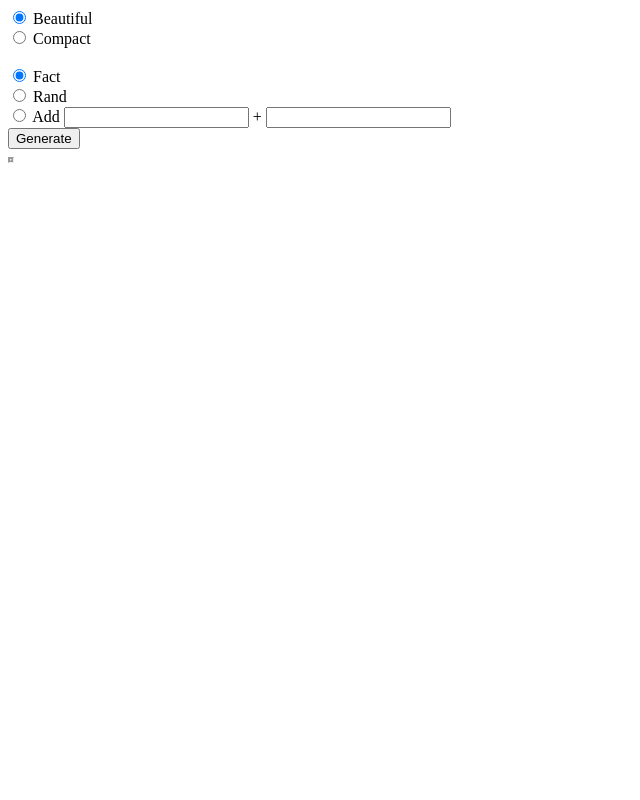
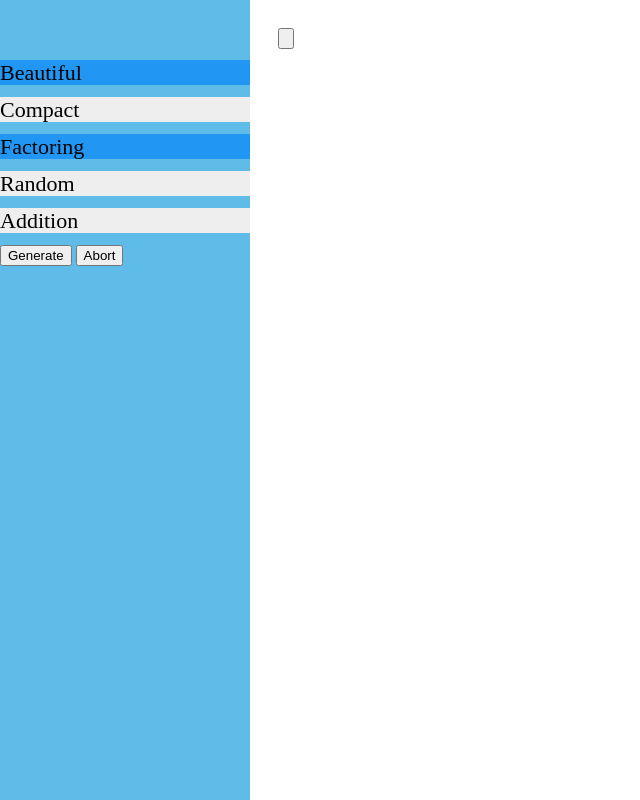
Before and after one commit to corrodedHash/satoku, a plain HTML site: page index.html in a window 1280 px wide. Shown: the whole page, without its empty margins (0-640 px from the left). Drawn offline with Linux system fonts and the light colour scheme.

Commit message:
Worked on layout

```diff
--- a/index.css
+++ b/index.css
@@ -2,3 +2,90 @@
   border: groove;
   display: inline-block;
 }
+#puzzleBox:empty {
+  display: none;
+}
+
+/* The side navigation menu */
+#puzzleSelector{
+    height: 100%; /* 100% Full-height */
+    width: 0; /* 0 width - change this with JavaScript */
+    position: fixed; /* Stay in place */
+    z-index: 1; /* Stay on top */
+    top: 0; /* Stay at the top */
+    left: 0;
+    background-color: #5FBCE8; /* Black*/
+    overflow-x: hidden; /* Disable horizontal scroll */
+    padding-top: 60px; /* Place content 60px from the top */
+    transition: 0.5s; /* 0.5 second transition effect to slide in the sidenav */
+}
+
+/* Style page content - use this if you want to push the page content to the right when you open the side navigation */
+#main {
+    transition: margin-left .5s;
+    padding: 20px;
+}
+
+/* On smaller screens, where height is less than 450px, change the style of the sidenav (less padding and a smaller font size) */
+@media screen and (max-height: 450px) {
+    .puzzleSelector {padding-top: 15px;}
+}
+
+/* Customize the label (the container) */
+.fancyRadio {
+  display: flex;
+  height: 25px;
+  width: 100%;
+  position: relative;
+  padding-left: 35px;
+  margin-bottom: 12px;
+  cursor: pointer;
+  font-size: 22px;
+  -webkit-user-select: none;
+  -moz-user-select: none;
+  -ms-user-select: none;
+  user-select: none;
+}
+
+/* Hide the browser's default radio button */
+.fancyRadio input[type="radio"] {
+  position: absolute;
+  opacity: 0;
+}
+
+/* Create a custom radio button */
+.checkmark {
+  position: absolute;
+  top: 0;
+  left: 0;
+  height: 25px;
+  width: 100%;
+  background-color: #eee;
+}
+
+/* On mouse-over, add a grey background color */
+.fancyRadio:hover input[type="radio"] ~ .checkmark {
+  background-color: #ccc;
+}
+
+/* When the radio button is checked, add a blue background */
+.fancyRadio input[type="radio"]:checked ~ .checkmark {
+  background-color: #2196F3;
+}
+
+/*
+.fancyRadio input[type="radio"] ~ .checkmark:after {
+  top: 9px;
+  left: 9px;
+  width: 8px;
+  height: 8px;
+  background: white;
+  content: "";
+  position: absolute;
+  display: none;
+}
+
+.fancyRadio input[type="radio"]:checked ~ .checkmark:after {
+  display: block;
+}
+*/
--- a/index.html
+++ b/index.html
@@ -1,20 +1,28 @@
 <!DOCTYPE html>
-<html>
+<html lang="en">
   <head>
+    <title>Satoku</title>
     <meta http-equiv="Content-Type" content="text/html; charset=utf-8">
     <link rel="stylesheet" href="beauty.css" />
     <link rel="stylesheet" href="compact.css" />
     <link rel="stylesheet" href="index.css" />
 
-    <script src="3sat.js" charset="utf-8" type="text/javascript">
-    </script>
-    <script src="gameHandler.js" charset="utf-8" type="text/javascript">
-    </script>
-    <script src="beauty.js" charset="utf-8" type="text/javascript">
-    </script>
-    <script src="compact.js" charset="utf-8" type="text/javascript">
-    </script>
+    <script src="3sat.js"></script>
+    <script src="gameHandler.js"></script>
+    <script src="beauty.js"></script>
+    <script src="compact.js"></script>
     <script>
+      /* Set the width of the side navigation to 250px and the left margin of the page content to 250px */
+      function openNav() {
+        document.getElementById("puzzleSelector").style.width = "250px";
+        document.getElementById("main").style.marginLeft = "250px";
+      }
+
+/* Set the width of the side navigation to 0 and the left margin of the page content to 0 */
+function closeNav() {
+  document.getElementById("puzzleSelector").style.width = "0";
+  document.getElementById("main").style.marginLeft = "0";
+}
 function displayQuiz() {
   // Remove all content from puzzleBox
   let myNode = document.getElementById("puzzleBox");
@@ -43,27 +51,41 @@
 }
     </script>
   </head>
-  <body>
+  <body onload="openNav()">
     <div id="puzzleSelector">
-      <input type="radio" id="beauty" name="DisplayType" value="beautiful" checked>
-      <label for="fact">Beautiful</label><br>
-      <input type="radio" id="compact" name="DisplayType" value="compact">
-      <label for="fact">Compact</label><br>
+      <label class="fancyRadio">
+        <input id="beauty" type="radio" name="DisplayMode" checked="checked">
+        <span class="checkmark">Beautiful</span>
+      </label>
 
-      <br>
-      <input type="radio" id="fact" name="SatGenerator" value="factoring" checked>
-      <label for="fact">Fact</label><br>
+      <label class="fancyRadio">
+        <input id="compact" type="radio" name="DisplayMode">
+        <span class="checkmark">Compact</span>
+      </label>
 
-      <input type="radio" id="rand" name="SatGenerator" value="random">
-      <label for="rand">Rand</label><br>
+      <label class="fancyRadio">
+        <input id="fact" type="radio" name="SatGenerator" checked="checked">
+        <span class="checkmark">Factoring</span>
+      </label>
 
-      <input type="radio" id="add" name="SatGenerator" value="addition">
-      <label for="add">Add
+      <label class="fancyRadio">
+        <input id="rand" type="radio" name="SatGenerator">
+        <span class="checkmark">Random</span>
+      </label>
+
+      <label class="fancyRadio">
+        <input id="add" type="radio" name="SatGenerator">
+        <span class="checkmark">Addition</span>
         <input type="number" id="addNumber1" min="0"> + <input type="number" id="addNumber2" min="0">
-      </label><br>
-      <button onclick="displayQuiz()">Generate</button>
+      </label>
+
+      <button onclick="closeNav();displayQuiz()">Generate</button>
+      <button onclick="closeNav()">Abort</button>
     </div>
-    <div id="puzzleBox"></div>
+    <div id="main">
+      <input type="button" onclick="openNav()"><br>
+      <div id="puzzleBox"></div><br>
       <div id="dimacsBox"></div>
+    </div>
   </body>
 </html>
```
Lines whose indentation alone changed are shown as unchanged.
